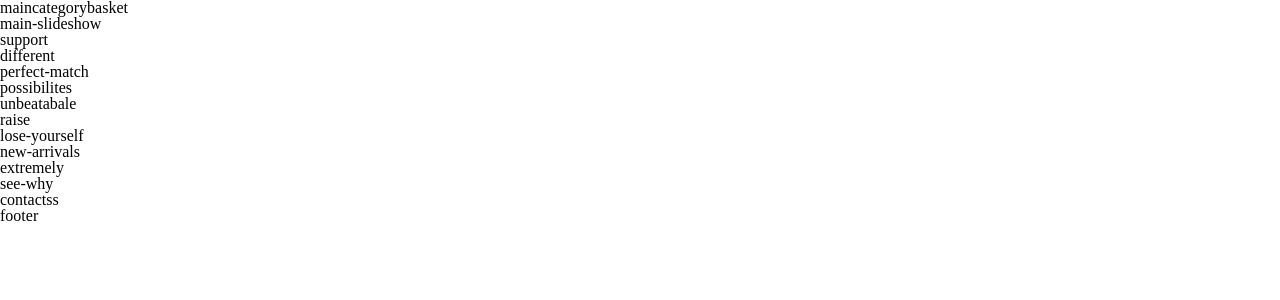
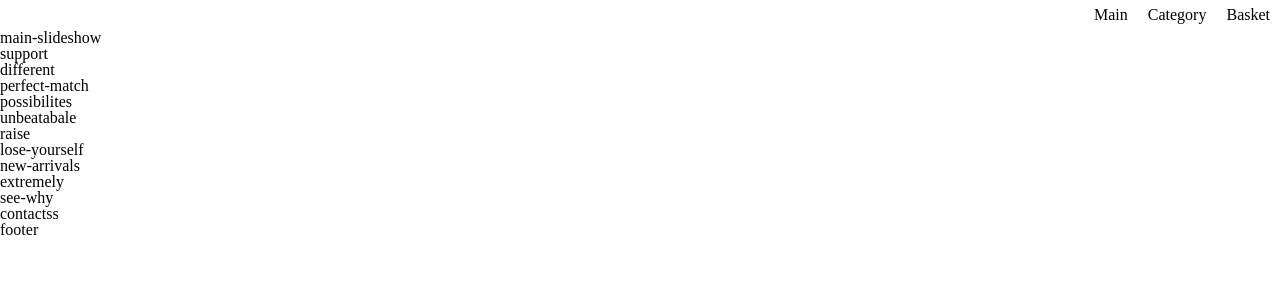
Before and after one commit to iusmanof/phono, a React (Create React App) app in the folder frontend/: page / in a window 1280 px wide. Shown: the top 300 px of the page. Built offline with nearby package versions, Linux system fonts and the light colour scheme.

Commit message:
refactor: routing navlink

```diff
--- a/frontend/src/App.tsx
+++ b/frontend/src/App.tsx
@@ -1,5 +1,6 @@
 import React from 'react'
 import Routing from './components/Routing'
+import routing from './routes/routes'
 
 function App() {
   return (
--- a/frontend/src/components/Header/Header.tsx
+++ b/frontend/src/components/Header/Header.tsx
@@ -1,14 +1,10 @@
 import React from 'react'
-import { Link } from 'react-router-dom';
+import HeaderNavigation from '../HeaderNavigation';
 import './header.css'
 
 function Header() {
   return ( <header>
-    <ul>
-      <Link to='/'>main</Link>
-      <Link to='/category'>category</Link>
-      <Link to='/basket'>basket</Link>
-    </ul>
+    <HeaderNavigation />
   </header>)
 }
 
--- /dev/null
+++ b/frontend/src/components/HeaderNavigation/HeaderNavigation.tsx
@@ -0,0 +1,11 @@
+import React from 'react'
+import HeaderNavigationLink from './HeaderNavigationLink'
+
+function HeaderNavigation() {
+
+  return (
+      <HeaderNavigationLink />
+  )
+}
+
+export default HeaderNavigation
--- /dev/null
+++ b/frontend/src/components/HeaderNavigation/HeaderNavigationLink.tsx
@@ -0,0 +1,24 @@
+import React from 'react'
+import {Link} from 'react-router-dom'
+import routes from '../../routes/routes'
+import './headerNavigationLink.css'
+
+function HeaderNavigationLink(path: any, title: any, id: any) {
+  const routesLinks = routes.map(route => {
+    return <li>
+      <Link key={route.id} to={route.path}>
+        {route.title}
+      </Link>
+    </li>
+  })
+
+  return (
+    <nav>
+      <ul>
+        {routesLinks}
+      </ul>
+    </nav>
+  )
+}
+
+export default HeaderNavigationLink
--- /dev/null
+++ b/frontend/src/components/HeaderNavigation/headerNavigationLink.css
@@ -0,0 +1,11 @@
+nav ul {
+  display: flex;
+  align-items: center;
+  justify-content: right;
+  flex-direction: row;
+  height: 30px;
+}
+
+nav ul li {
+  margin: 10px;
+}
--- /dev/null
+++ b/frontend/src/components/HeaderNavigation/index.ts
@@ -0,0 +1,3 @@
+import HeaderNavigation from "./HeaderNavigation"
+
+export default HeaderNavigation
--- a/frontend/src/components/Routing/Routing.tsx
+++ b/frontend/src/components/Routing/Routing.tsx
@@ -1,20 +1,17 @@
 import React from "react"
 import { BrowserRouter as Router, Routes, Route } from "react-router-dom"
-import Basket from "../Basket"
-import Category from "../Category"
+import routes from "../../routes/routes"
 import Footer from "../Footer"
 import Header from "../Header"
-import Main from "../Main"
 
 function Routing (){
+
+  const routesPath = routes.map( route => {return <Route path={route.path} element={route.element} /> })
   return(
     <Router>
       <Header />
       <Routes>
-        <Route path='/' element={ <Main />} />
-        <Route path='/main' element={ <Main />} />
-        <Route path='/category' element={ <Category />} />
-        <Route path='/basket' element={ <Basket />} />
+        {routesPath}
       </Routes>
       <Footer />
     </Router>
--- /dev/null
+++ b/frontend/src/routes/routes.tsx
@@ -0,0 +1,26 @@
+import Basket from "../components/Basket";
+import Category from "../components/Category";
+import Main from "../components/Main";
+
+const routes = [
+  {
+    id: 1,
+    path: '/',
+    title: 'Main',
+    element: <Main />
+  },
+  {
+    id: 2,
+    path: '/category',
+    title: 'Category',
+    element: <Category />
+  },
+  {
+    id: 1,
+    path: '/basket',
+    title: 'Basket',
+    element: <Basket />
+  }
+]
+
+export default routes
```
